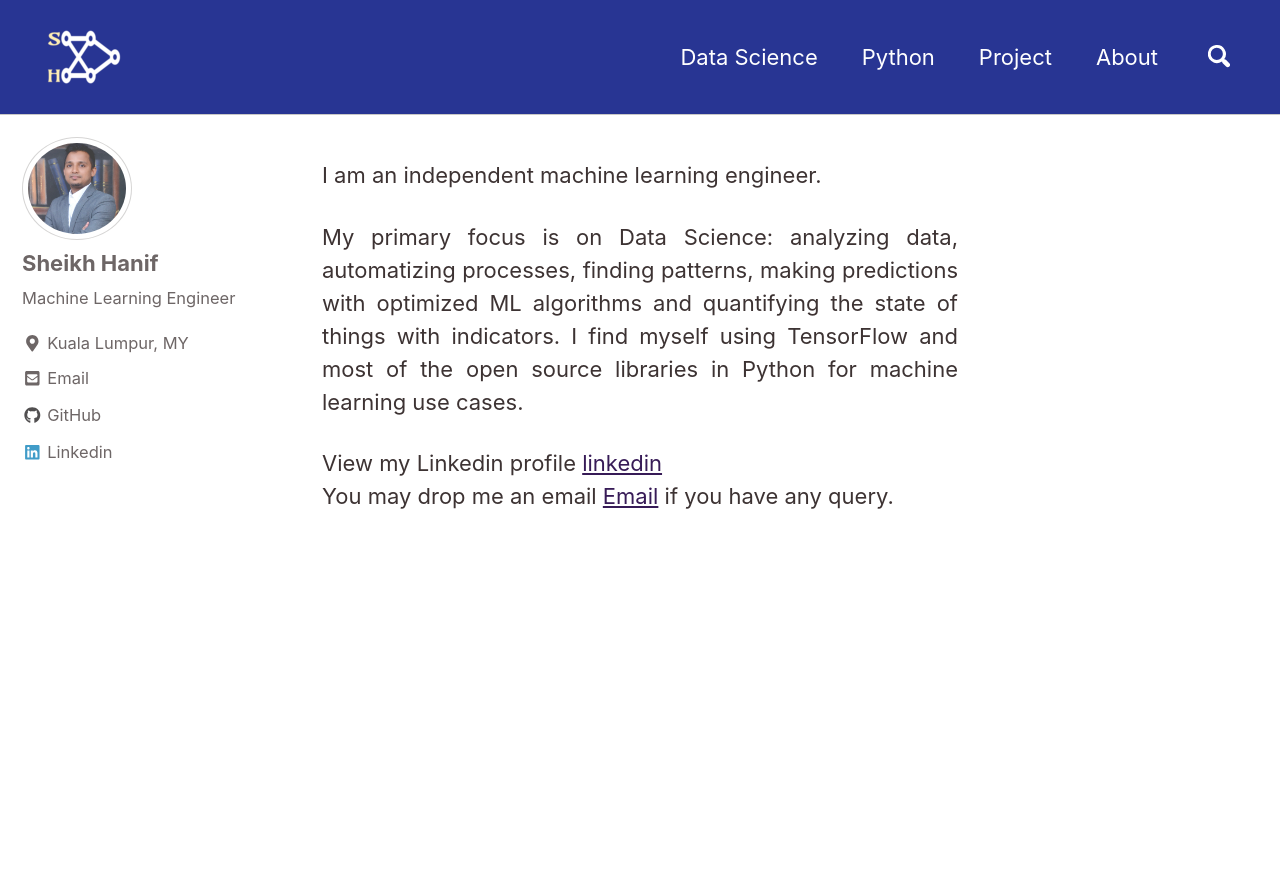
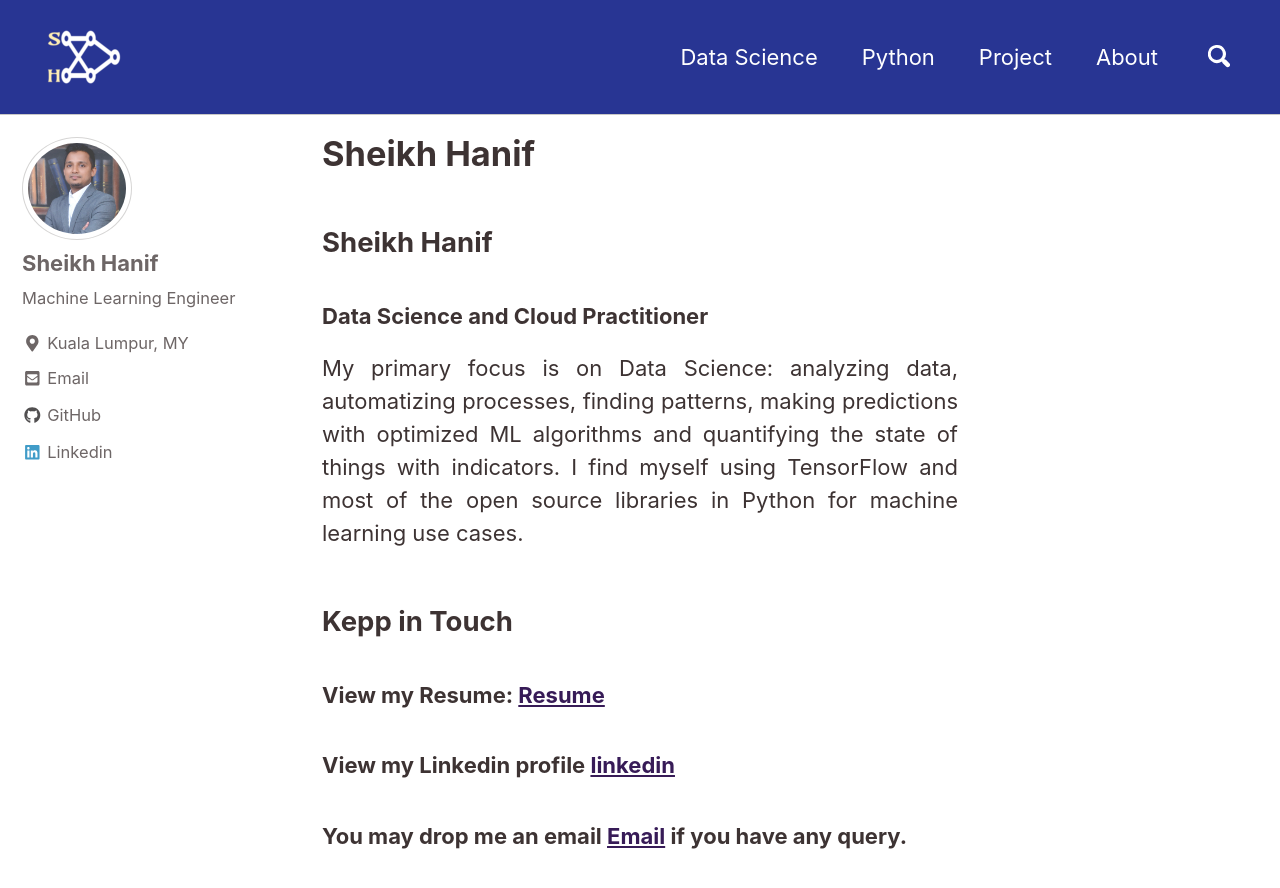
Before and after one commit to sheikhhanif/sheikhhanif.github.io, a Jekyll site: the page built from _pages/about.md, in a window 1280 px wide and 900 px high. Shown: the top 888 px of the window. Built offline with Jekyll 4.4.1, drawn with Linux system fonts in a browser that asks for light colours; cached includes are drawn as plain includes; nearby versions of some CDN libraries; comment, search, counter and statistics services are not loaded; our own code applies the rules of GitHub Pages for plain Markdown files.

Commit message:
resume link added

```diff
--- a/_pages/about.md
+++ b/_pages/about.md
@@ -4,10 +4,14 @@ author_profile: true
 permalink: /about/
 ---
 
-I am an independent machine learning engineer.
+## Sheikh Hanif
+### Data Science and Cloud Practitioner
 
 My primary focus is on Data Science: analyzing data, automatizing processes, finding patterns, making predictions with optimized ML algorithms and quantifying the state of things with indicators. I find myself using TensorFlow and most of the open source libraries in Python for machine learning use cases.
 
 
-View my Linkedin profile [linkedin](https://www.linkedin.com/in/sheikhhanif/)
-You may drop me an email [Email](mailto: sheikhhanifhossain@gmail.com) if you have any query.
+## Kepp in Touch
+
+### View my Resume: [Resume](https://drive.google.com/file/d/1CyCfTLCeEcRNlBa5FruhFIe1H-OzZlo7/view?usp=sharing)
+### View my Linkedin profile [linkedin](https://www.linkedin.com/in/sheikhhanif/)
+### You may drop me an email [Email](mailto: sheikhhanifhossain@gmail.com) if you have any query.
```
